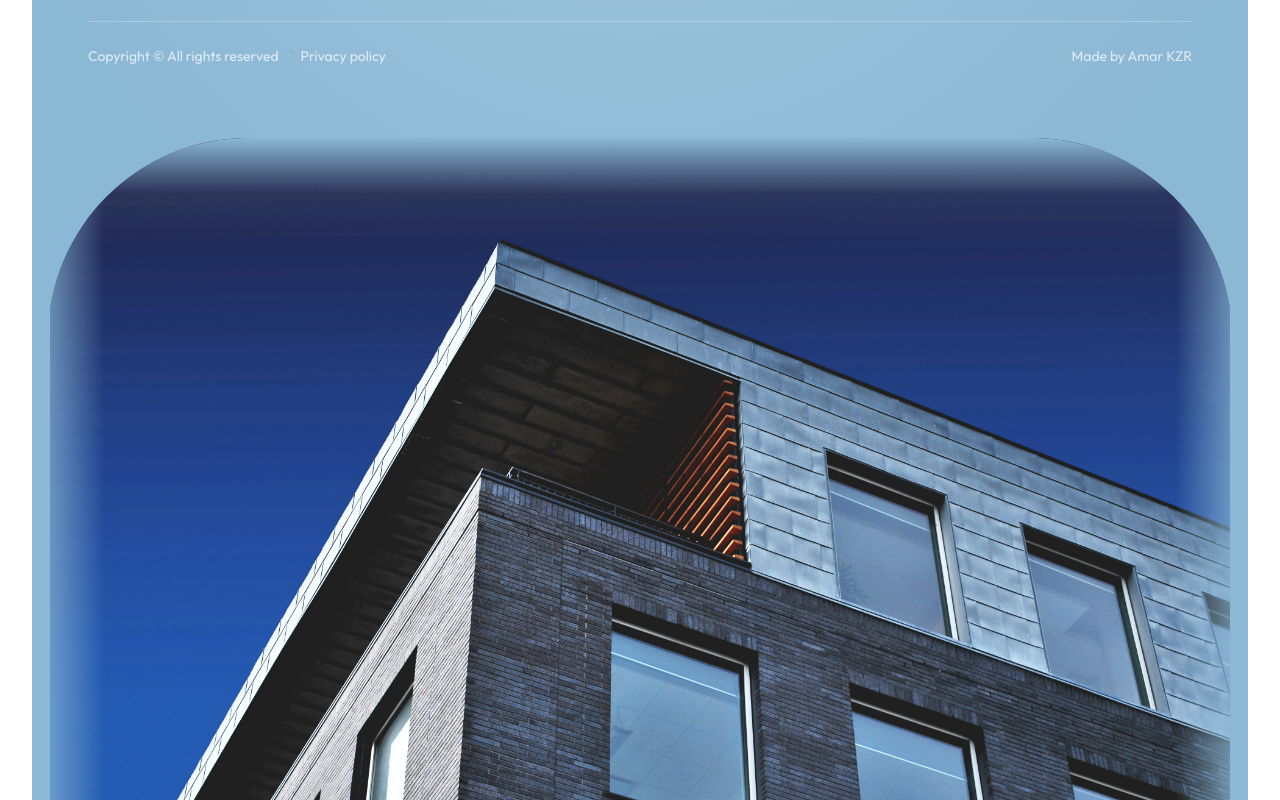
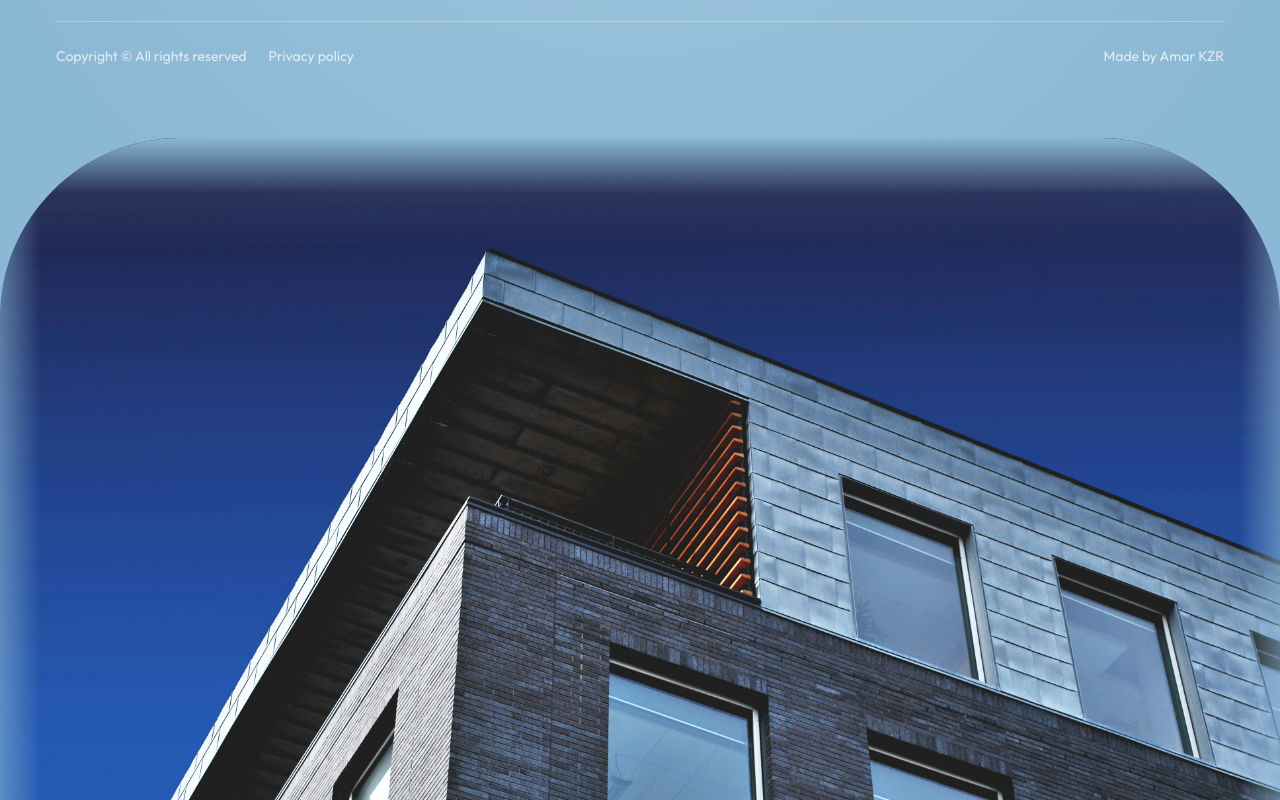
Before and after one commit to aakashmatteredai-jpg/real-state-1, a Next.js app: page / in a window 1280 px wide. Shown: the part 6980-7780 px from the top of the page. Built offline with nearby package versions, Linux system fonts and the light colour scheme.

Commit message:
refactor: enhance Footer component layout and styling for better responsiveness and visual appeal

```diff
--- a/src/components/Footer.tsx
+++ b/src/components/Footer.tsx
@@ -81,11 +81,11 @@ export default function Footer() {
     <footer className="bg-white px-4 pt-10 md:px-6 md:pt-12 lg:px-8">
       <div
         ref={footerRef}
-        className="relative overflow-hidden rounded-t-[32px] bg-[#8bb8d5] text-white md:rounded-t-[40px]"
+        className="relative -mx-4 overflow-hidden rounded-t-[32px] bg-[#8bb8d5] text-white md:-mx-6 md:rounded-t-[40px] lg:-mx-8"
       >
         <div className="pointer-events-none absolute inset-0 bg-[radial-gradient(circle_at_top,_rgba(255,255,255,0.2),_transparent_48%)]" />
 
-        <div className="relative z-10 mx-auto max-w-7xl px-6 pt-14 md:px-10 md:pt-16 lg:px-14 lg:pt-20">
+        <div className="relative z-10 mx-auto max-w-[86rem] px-6 pt-14 md:px-10 md:pt-16 lg:px-14 lg:pt-20">
           <div className="grid gap-14 lg:grid-cols-[minmax(0,0.95fr)_minmax(0,1.35fr)] lg:gap-16">
             <div className="max-w-sm">
               <div ref={logoRef}>
@@ -150,15 +150,15 @@ export default function Footer() {
 
         <div
           ref={imageRef}
-          className="pointer-events-none relative z-0 mt-10 flex justify-center px-3 md:mt-12 md:px-4"
+          className="pointer-events-none relative z-0 mt-10 w-full md:mt-12"
           aria-hidden="true"
         >
-          <div className="relative w-full max-w-[1220px] aspect-[3/2]">
+          <div className="relative w-full aspect-[3872/2592]">
             <div className="absolute bottom-2 left-[6%] h-16 w-28 rounded-full bg-white/35 blur-2xl md:h-20 md:w-36" />
             <div className="absolute bottom-0 left-1/2 h-20 w-[42%] -translate-x-1/2 rounded-full bg-white/30 blur-3xl md:h-24" />
             <div className="absolute bottom-4 right-[8%] h-14 w-24 rounded-full bg-white/28 blur-2xl md:h-16 md:w-32" />
 
-            <div className="absolute inset-x-0 bottom-0 mx-auto h-full w-full overflow-hidden rounded-t-[120px] md:rounded-t-[160px] lg:rounded-t-[200px]">
+            <div className="absolute inset-x-0 bottom-0 mx-auto h-full w-full overflow-hidden rounded-t-[96px] md:rounded-t-[140px] lg:rounded-t-[180px]">
               <div className="absolute inset-0 bg-gradient-to-t from-[#8bb8d5]/10 via-transparent to-white/8" />
 
               <div className="absolute inset-0">
@@ -166,15 +166,15 @@ export default function Footer() {
                   src="/hero.jpg"
                   alt=""
                   fill
-                  sizes="(min-width: 1280px) 1220px, 94vw"
-                  className="object-contain object-center saturate-[0.9] contrast-[1.08]"
+                  sizes="94vw"
+                  className="object-cover object-center saturate-[0.9] contrast-[1.08]"
                 />
               </div>
 
               <div className="absolute inset-x-0 top-0 h-24 bg-gradient-to-b from-[#8bb8d5] via-[#8bb8d5]/10 to-transparent md:h-28" />
               <div className="absolute inset-x-0 bottom-0 h-28 bg-gradient-to-t from-[#8bb8d5] via-[#8bb8d5]/56 to-transparent md:h-32" />
-              <div className="absolute inset-y-0 left-0 w-10 bg-gradient-to-r from-[#8bb8d5]/70 to-transparent md:w-14" />
-              <div className="absolute inset-y-0 right-0 w-10 bg-gradient-to-l from-[#8bb8d5]/70 to-transparent md:w-14" />
+              <div className="absolute inset-y-0 left-0 w-6 bg-gradient-to-r from-[#8bb8d5]/55 to-transparent md:w-10" />
+              <div className="absolute inset-y-0 right-0 w-6 bg-gradient-to-l from-[#8bb8d5]/55 to-transparent md:w-10" />
             </div>
           </div>
         </div>
```
